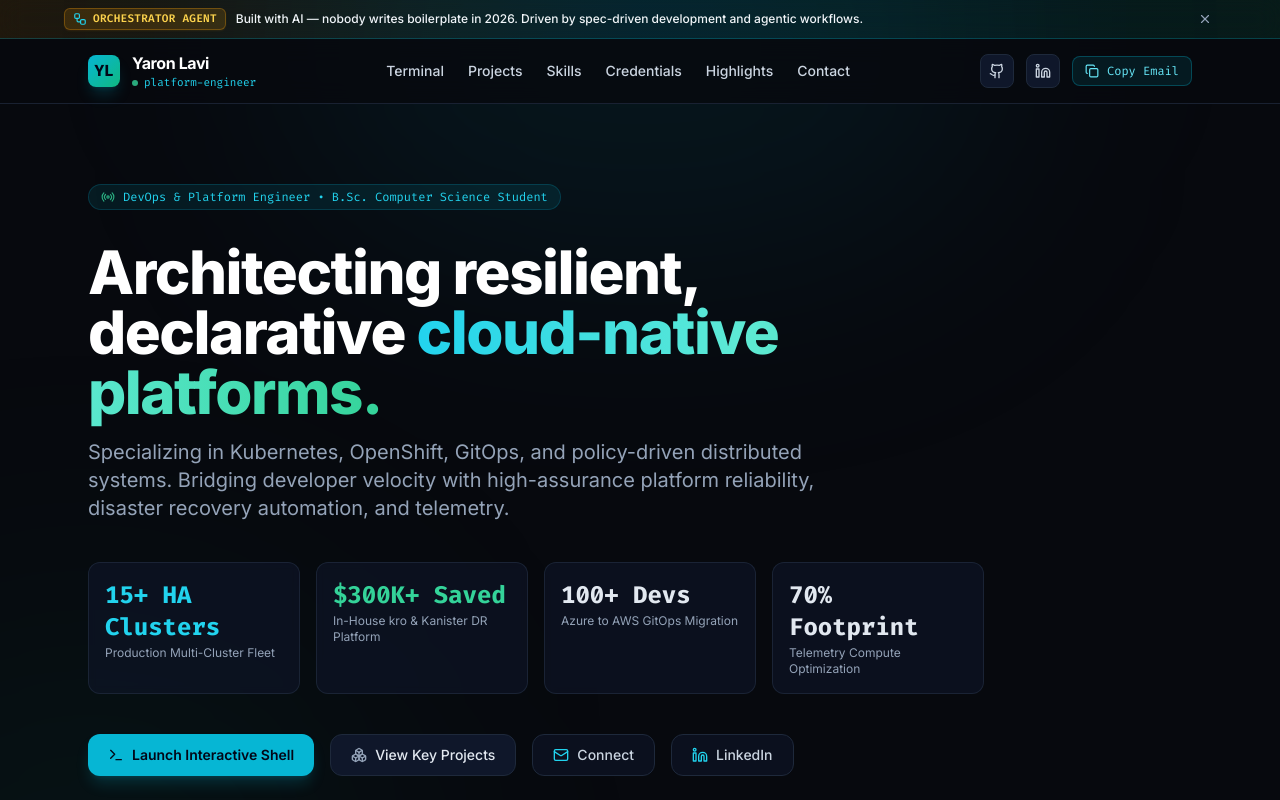
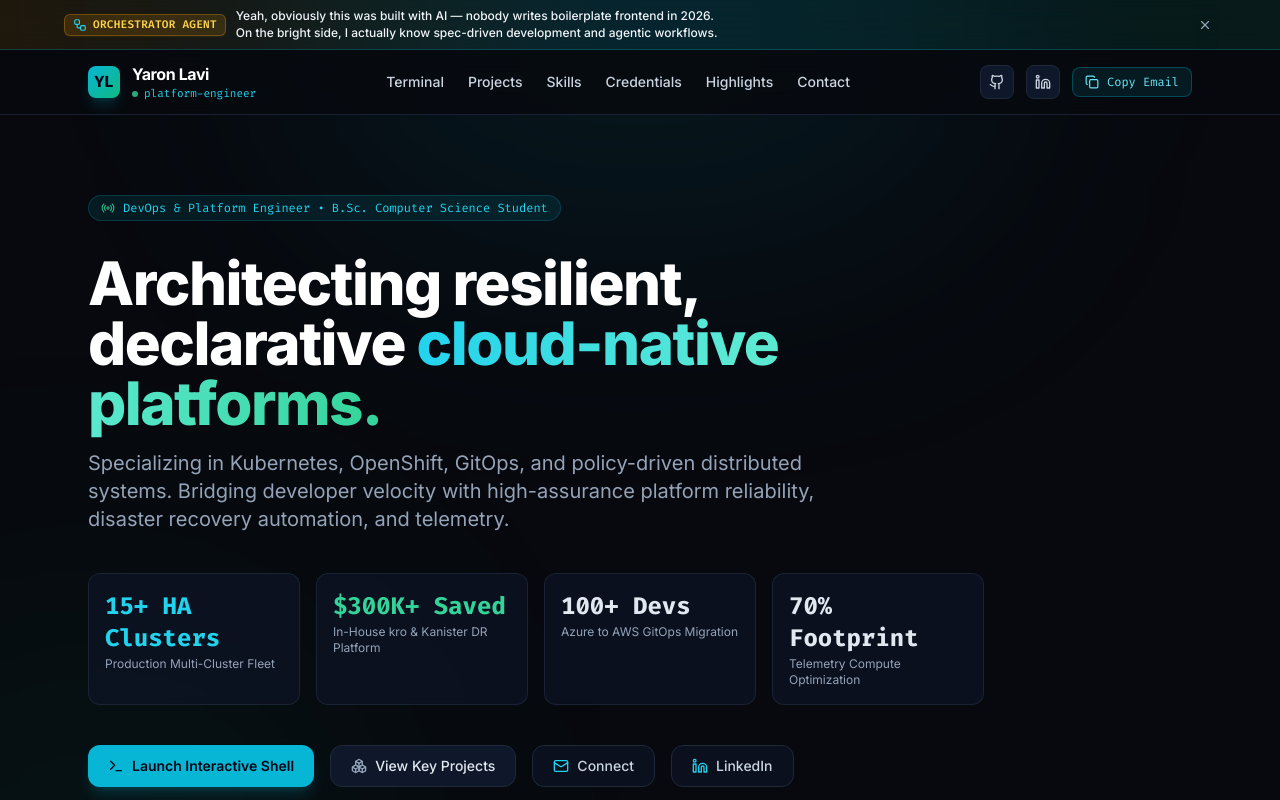
Before and after one commit to YaronL16/Web, a React (Vite) app: page / in a window 1280 px wide. Shown: the top 800 px of the page. Built offline with nearby package versions, Linux system fonts and the light colour scheme.

Commit message:
fix(banner): restore comedic copy with intentional two-line split and whitespace-pre-line

```diff
--- a/portfolio.config.js
+++ b/portfolio.config.js
@@ -17,7 +17,7 @@ export const portfolioConfig = {
     enabled: true,
     badge: "ORCHESTRATOR AGENT",
     icon: "Workflow",
-    text: "Built with AI — nobody writes boilerplate in 2026. Driven by spec-driven development and agentic workflows.",
+    text: "Yeah, obviously this was built with AI — nobody writes boilerplate frontend in 2026.\nOn the bright side, I actually know spec-driven development and agentic workflows.",
   },
 
   // Personal & Header Information
--- a/src/App.jsx
+++ b/src/App.jsx
@@ -188,7 +188,7 @@ ${customCmdList}
                 <BannerIcon className="w-3.5 h-3.5 text-cyan-400" />
                 <span>{disclaimerBanner?.badge || 'ORCHESTRATOR AGENT'}</span>
               </span>
-              <p className="text-slate-300 font-sans leading-snug text-balance">
+              <p className="text-slate-300 font-sans leading-snug whitespace-pre-line text-balance">
                 <span className="text-slate-100 font-medium">{disclaimerBanner.text}</span>
               </p>
             </div>
```
Also changed, not shown: specs/01-product-spec.md (+1 -1 lines).
